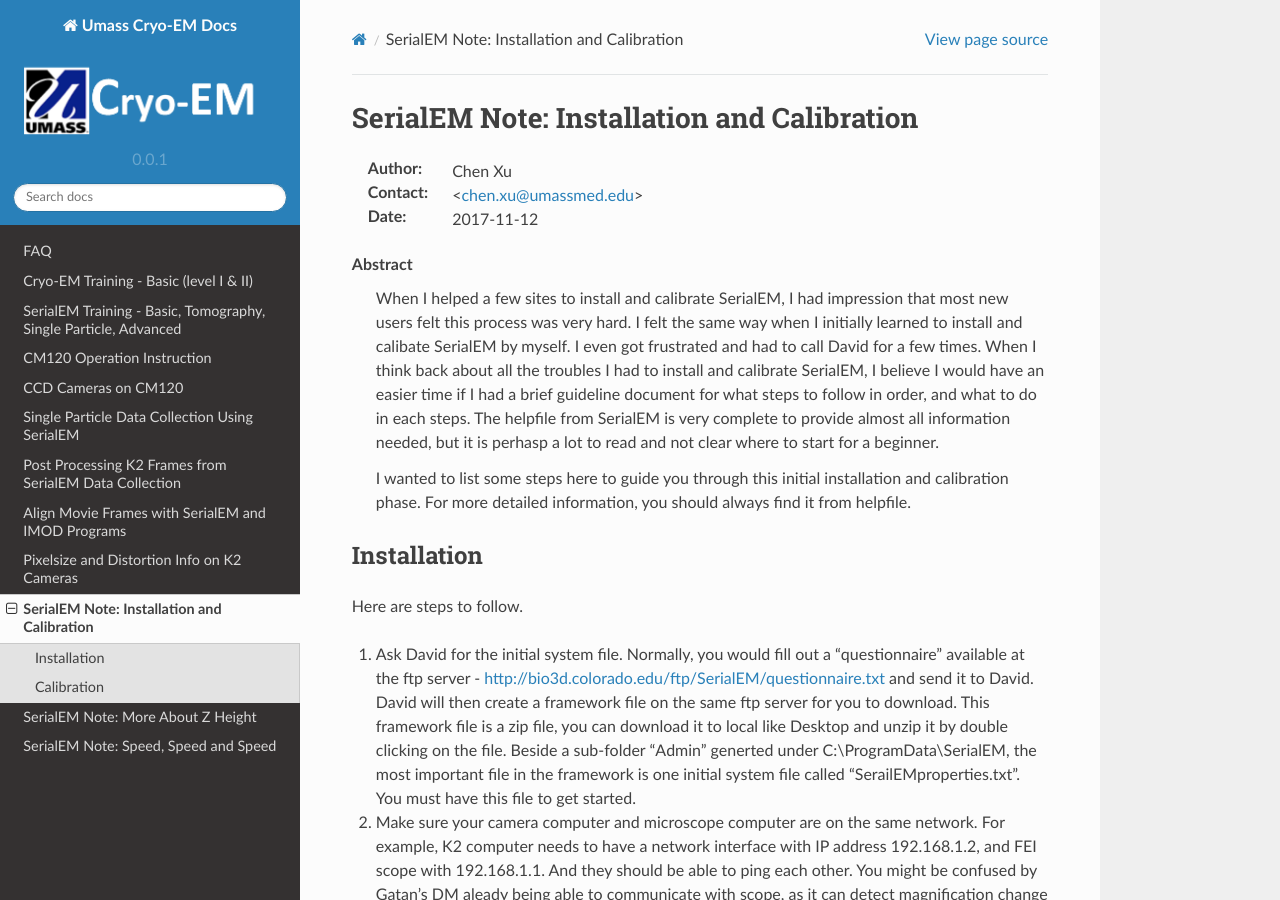
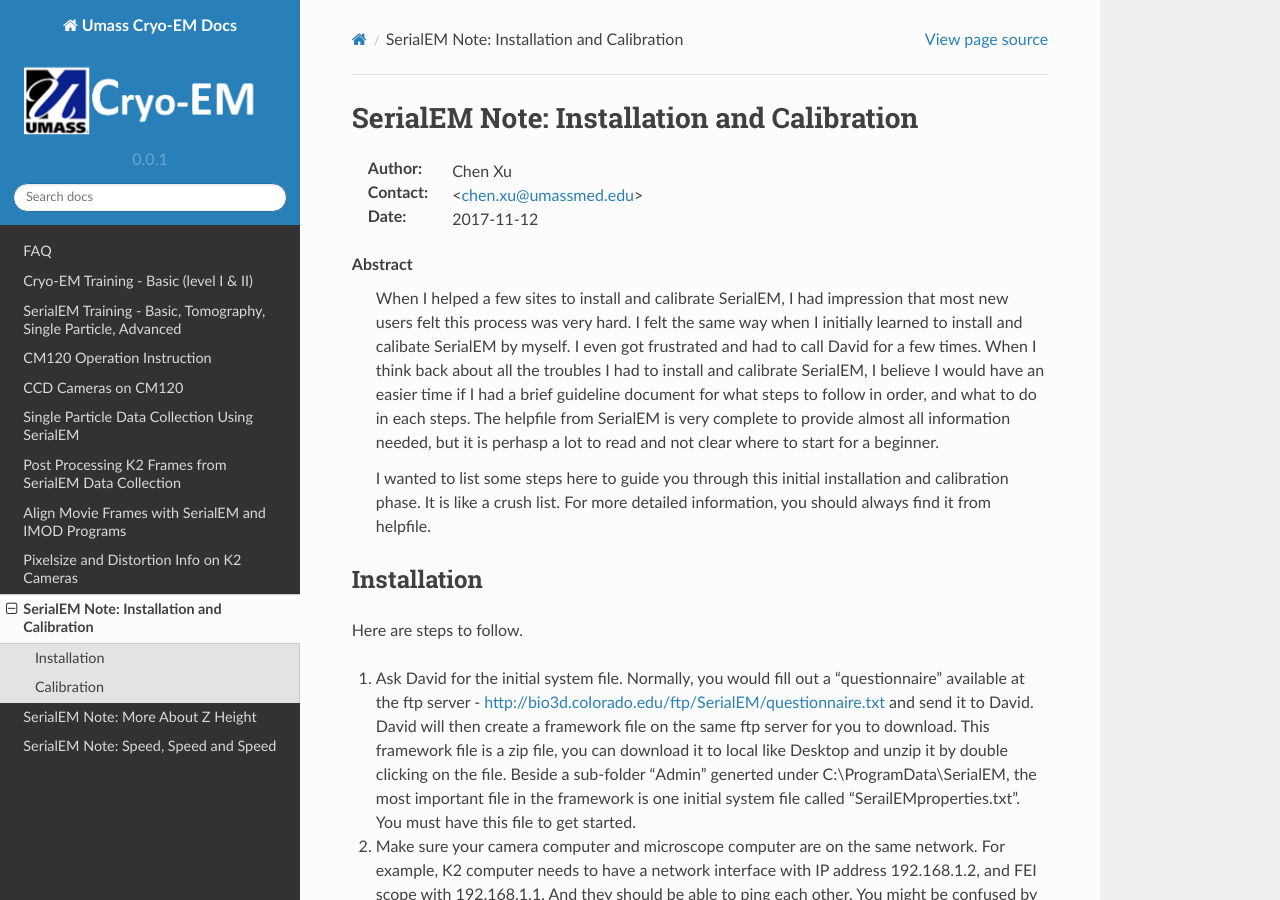
Before and after one commit to xuchen66/sphinx-emdocs, a Sphinx documentation site: the page built from source/serialEM-note-install-and-calib.rst, in a window 1280 px wide and 900 px high. Built offline with Sphinx 7.4.7 and the Read the Docs theme 2.0.0, drawn with Linux system fonts in a browser that asks for light colours; pages that are not in the unit, such as notebooks, are missing from menus.

Commit message:
Update serialEM-note-install-and-calib.rst

```diff
--- a/source/serialEM-note-install-and-calib.rst
+++ b/source/serialEM-note-install-and-calib.rst
@@ -13,7 +13,7 @@
    Abstract
       When I helped a few sites to install and calibrate SerialEM, I had impression that most new users felt this process was very hard. I felt the same way when I initially learned to install and calibate SerialEM by myself. I even got frustrated and had to call David for a few times. When I think back about all the troubles I had to install and calibrate SerialEM, I believe I would have an easier time if I had a brief guideline document for what steps to follow in order, and what to do in each steps. The helpfile from SerialEM is very complete to provide almost all information needed, but it is perhasp a lot to read and not clear where to start for a beginner.
 
-      I wanted to list some steps here to guide you through this initial installation and calibration phase. For more detailed information, you should always find it from helpfile.
+      I wanted to list some steps here to guide you through this initial installation and calibration phase. It is like a crush list. For more detailed information, you should always find it from helpfile.
 
 .. _installation:
 
```
